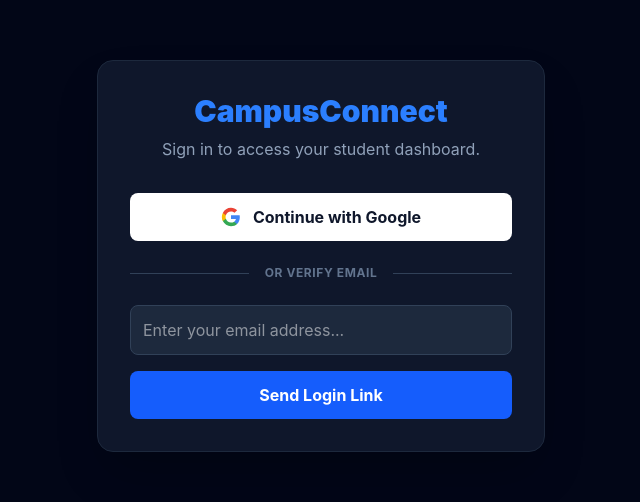
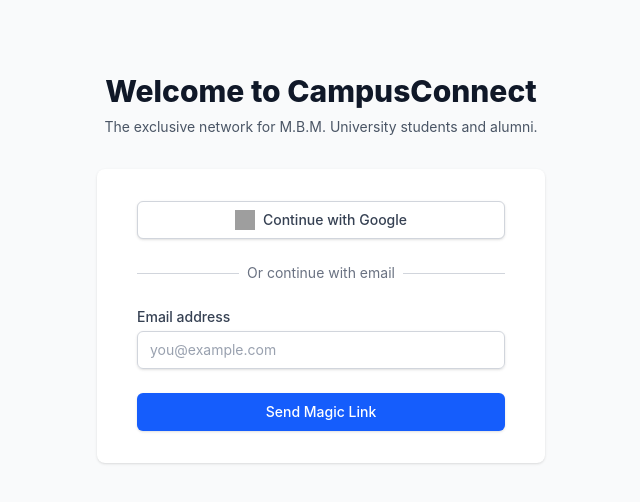
Before and after one commit to barasanaman9-eng/Track1_Intellactuals_demo, a React (Vite) app in the folder frontend/: page / in a window 1280 px wide. Shown: the part 144-646 px from the top of the page, without its empty margins (319-959 px from the left). Built offline with nearby package versions, Linux system fonts and the light colour scheme; no server answers; grey boxes are pictures that could not be loaded.

Commit message:
Fixed Vercel env variables and Magic Link origin

```diff
--- a/frontend/src/Landing.jsx
+++ b/frontend/src/Landing.jsx
@@ -1,188 +1,138 @@
-import React, { useState, useEffect } from 'react';
-import { auth, db, googleProvider } from './firebase';
-import {
-  signInWithPopup,
-  sendSignInLinkToEmail,
-  isSignInWithEmailLink,
-  signInWithEmailLink
-} from 'firebase/auth';
-import { doc, getDoc, setDoc, serverTimestamp } from 'firebase/firestore';
+import React, { useState } from 'react';
+import { auth, googleProvider } from './firebase';
+import { sendSignInLinkToEmail, signInWithPopup } from 'firebase/auth';
 
 export default function Landing() {
-  const [error, setError] = useState('');
+  const [email, setEmail] = useState('');
   const [message, setMessage] = useState('');
   const [isLoading, setIsLoading] = useState(false);
-  const [email, setEmail] = useState('');
-  const [isVerificationMode, setIsVerificationMode] = useState(false);
 
-  // --- 1. HANDLE RETURNING USER FROM EMAIL LINK ---
-  useEffect(() => {
-    const completeSignIn = async () => {
-      // Check if the URL contains the secure Firebase token when the page loads
-      if (isSignInWithEmailLink(auth, window.location.href)) {
+  // 1. Google Auth Logic
+  const handleGoogleLogin = async () => {
+    try {
       setIsLoading(true);
-        let savedEmail = window.localStorage.getItem('emailForSignIn');
-
-        // If they opened the link on a different device, ask for their email again to confirm
-        if (!savedEmail) {
-          savedEmail = window.prompt('Please re-enter your email for confirmation:');
-        }
-
-        try {
-          const result = await signInWithEmailLink(auth, savedEmail, window.location.href);
-          window.localStorage.removeItem('emailForSignIn'); // Clear storage
-          await checkAndCreateUser(result.user, savedEmail);
-        } catch (err) {
-          console.error("Link Sign-In Error:", err);
-          setError("Verification link expired or is invalid. Please try again.");
+      setMessage('');
+      await signInWithPopup(auth, googleProvider);
+    } catch (error) {
+      console.error("Google login failed:", error);
+      setMessage(`Login error: ${error.message}`);
     } finally {
       setIsLoading(false);
     }
-      }
-    };
-    completeSignIn();
-  }, []);
-
-  // --- 2. DATABASE CREATION HELPER ---
-  const checkAndCreateUser = async (user, emailUsed) => {
-    const userDocRef = doc(db, "users", user.uid);
-    const userDocSnap = await getDoc(userDocRef);
-
-    // If they don't exist yet, create a default profile for them
-    if (!userDocSnap.exists()) {
-      await setDoc(userDocRef, {
-        name: user.displayName || emailUsed.split('@')[0] || "New Student",
-        email: user.email || emailUsed,
-        major: "",
-        skills: "",
-        wantToLearn: "",
-        isBlockedFromFeed: false,
-        warnings: [],
-        createdAt: serverTimestamp()
-      });
-    }
   };
 
-  // --- 3. SEND EMAIL VERIFICATION LINK ---
-  const handleSendLink = async (e) => {
+  // 2. Magic Link Logic (with Vercel URL fix)
+  const handleMagicLinkLogin = async (e) => {
     e.preventDefault();
-    if (!email) return setError("Please enter your email.");
+    if (!email) {
+      setMessage("Please enter your email first.");
+      return;
+    }
 
     setIsLoading(true);
-    setError('');
     setMessage('');
 
+    // Automatically uses your live Vercel URL when deployed, and localhost during dev
     const actionCodeSettings = {
-      // This dynamically grabs your current URL (works for both localhost and your live Firebase app)
-      url: window.location.href,
+      url: window.location.origin,
       handleCodeInApp: true,
     };
 
     try {
       await sendSignInLinkToEmail(auth, email, actionCodeSettings);
-      window.localStorage.setItem('emailForSignIn', email); // Save email locally so they don't have to re-type it
-      setIsVerificationMode(true);
-      setMessage("✨ Verification link sent! Please check your inbox and spam folder.");
+      window.localStorage.setItem('emailForSignIn', email);
+      setMessage('✨ Magic link sent! Please check your inbox.');
+      setEmail(''); // Clear the input field after success
     } catch (error) {
-      console.error("Email Link Error:", error);
-      setError("Failed to send verification link. Please ensure the email is valid.");
-    } finally {
-      setIsLoading(false);
-    }
-  };
-
-  // --- 4. GOOGLE SIGN IN ---
-  const handleGoogleSignIn = async () => {
-    try {
-      setError('');
-      setIsLoading(true);
-      const result = await signInWithPopup(auth, googleProvider);
-      await checkAndCreateUser(result.user, result.user.email);
-    } catch (error) {
-      console.error("Google Auth Error:", error);
-      setError("Failed to sign in with Google. Please try again.");
+      console.error("Magic link failed:", error);
+      setMessage(`Email error: ${error.message}`);
     } finally {
       setIsLoading(false);
     }
   };
 
   return (
-    <div className="min-h-screen bg-[#020617] flex items-center justify-center p-4">
-      <div className="bg-slate-900 border border-slate-800 p-8 rounded-2xl shadow-2xl max-w-md w-full">
+    <div className="min-h-screen bg-gray-50 flex flex-col justify-center py-12 sm:px-6 lg:px-8">
+      <div className="sm:mx-auto sm:w-full sm:max-w-md">
+        <h2 className="mt-6 text-center text-3xl font-extrabold text-gray-900">
+          Welcome to CampusConnect
+        </h2>
+        <p className="mt-2 text-center text-sm text-gray-600">
+          The exclusive network for M.B.M. University students and alumni.
+        </p>
+      </div>
 
-        <h1 className="text-3xl font-black text-blue-500 mb-2 text-center">CampusConnect</h1>
-        <p className="text-slate-400 text-center mb-8">Sign in to access your student dashboard.</p>
+      <div className="mt-8 sm:mx-auto sm:w-full sm:max-w-md">
+        <div className="bg-white py-8 px-4 shadow sm:rounded-lg sm:px-10">
 
-        {error && (
-          <div className="bg-red-900/30 border border-red-800 text-red-400 p-3 rounded-lg mb-6 text-sm text-center">
-            {error}
-          </div>
-        )}
-
+          {/* Status Message Display */}
           {message && (
-          <div className="bg-emerald-900/30 border border-emerald-800 text-emerald-400 p-3 rounded-lg mb-6 text-sm text-center">
+            <div className={`mb-4 text-sm text-center p-3 rounded ${message.includes('error') ? 'bg-red-50 text-red-700' : 'bg-blue-50 text-blue-700'}`}>
               {message}
             </div>
           )}
 
           {/* Google Auth Button */}
+          <div>
             <button
-          onClick={handleGoogleSignIn}
+              onClick={handleGoogleLogin}
               disabled={isLoading}
-          className="w-full flex items-center justify-center gap-3 bg-white text-slate-900 font-bold py-3 px-4 rounded-lg hover:bg-slate-200 transition-colors disabled:opacity-50"
+              className="w-full flex justify-center items-center py-2 px-4 border border-gray-300 rounded-md shadow-sm bg-white text-sm font-medium text-gray-700 hover:bg-gray-50 focus:outline-none disabled:opacity-50"
             >
-          {isLoading ? (
-             <div className="w-5 h-5 border-2 border-slate-900 border-t-transparent rounded-full animate-spin"></div>
-          ) : (
-            <svg className="w-5 h-5" viewBox="0 0 24 24">
-              <path fill="#4285F4" d="M22.56 12.25c0-.78-.07-1.53-.2-2.25H12v4.26h5.92c-.26 1.37-1.04 2.53-2.21 3.31v2.77h3.57c2.08-1.92 3.28-4.74 3.28-8.09z" />
-              <path fill="#34A853" d="M12 23c2.97 0 5.46-.98 7.28-2.66l-3.57-2.77c-.98.66-2.23 1.06-3.71 1.06-2.86 0-5.29-1.93-6.16-4.53H2.18v2.84C3.99 20.53 7.7 23 12 23z" />
-              <path fill="#FBBC05" d="M5.84 14.09c-.22-.66-.35-1.36-.35-2.09s.13-1.43.35-2.09V7.07H2.18C1.43 8.55 1 10.22 1 12s.43 3.45 1.18 4.93l2.85-2.22.81-.62z" />
-              <path fill="#EA4335" d="M12 5.38c1.62 0 3.06.56 4.21 1.64l3.15-3.15C17.45 2.09 14.97 1 12 1 7.7 1 3.99 3.47 2.18 7.07l3.66 2.84c.87-2.6 3.3-4.53 6.16-4.53z" />
-            </svg>
-          )}
+              <img
+                className="h-5 w-5 mr-2"
+                src="https://www.svgrepo.com/show/475656/google-color.svg"
+                alt="Google logo"
+              />
               Continue with Google
             </button>
-
-        <div className="relative flex items-center py-6">
-          <div className="flex-grow border-t border-slate-700"></div>
-          <span className="flex-shrink-0 mx-4 text-slate-500 text-xs font-bold tracking-wider">OR VERIFY EMAIL</span>
-          <div className="flex-grow border-t border-slate-700"></div>
           </div>
 
-        {/* Email Link Auth */}
-        {!isVerificationMode ? (
-          <form onSubmit={handleSendLink} className="space-y-4">
+          <div className="mt-6">
+            <div className="relative">
+              <div className="absolute inset-0 flex items-center">
+                <div className="w-full border-t border-gray-300" />
+              </div>
+              <div className="relative flex justify-center text-sm">
+                <span className="px-2 bg-white text-gray-500">
+                  Or continue with email
+                </span>
+              </div>
+            </div>
+          </div>
+
+          {/* Magic Link Form */}
+          <form className="mt-6 space-y-6" onSubmit={handleMagicLinkLogin}>
+            <div>
+              <label htmlFor="email" className="block text-sm font-medium text-gray-700">
+                Email address
+              </label>
+              <div className="mt-1">
                 <input
+                  id="email"
+                  name="email"
                   type="email"
+                  autoComplete="email"
                   required
                   value={email}
                   onChange={(e) => setEmail(e.target.value)}
-              placeholder="Enter your email address..."
-              className="w-full bg-slate-800 border border-slate-700 text-white p-3 rounded-lg focus:outline-none focus:border-blue-500"
+                  className="appearance-none block w-full px-3 py-2 border border-gray-300 rounded-md shadow-sm placeholder-gray-400 focus:outline-none focus:ring-blue-500 focus:border-blue-500 sm:text-sm"
+                  placeholder="you@example.com"
                 />
+              </div>
+            </div>
+
+            <div>
               <button
                 type="submit"
                 disabled={isLoading}
-              className="w-full bg-blue-600 hover:bg-blue-500 text-white font-bold py-3 px-4 rounded-lg transition-colors disabled:opacity-50 flex justify-center items-center"
+                className="w-full flex justify-center py-2 px-4 border border-transparent rounded-md shadow-sm text-sm font-medium text-white bg-blue-600 hover:bg-blue-700 focus:outline-none focus:ring-2 focus:ring-offset-2 focus:ring-blue-500 disabled:opacity-50"
               >
-              {isLoading ? <div className="w-5 h-5 border-2 border-white border-t-transparent rounded-full animate-spin"></div> : 'Send Login Link'}
-            </button>
-          </form>
-        ) : (
-          <div className="text-center p-4 bg-slate-800 rounded-lg border border-slate-700">
-            <p className="text-slate-300 text-sm mb-4">
-              We sent a magic link to <strong className="text-white">{email}</strong>. Click the link in that email to instantly log in.
-            </p>
-            <button
-              onClick={() => setIsVerificationMode(false)}
-              className="text-blue-400 hover:text-blue-300 text-sm font-bold"
-            >
-              Entered the wrong email? Try again.
+                {isLoading ? 'Sending...' : 'Send Magic Link'}
               </button>
             </div>
-        )}
-
+          </form>
+        </div>
       </div>
     </div>
   );
--- a/frontend/src/firebase.js
+++ b/frontend/src/firebase.js
@@ -1,19 +1,19 @@
-import { initializeApp } from 'firebase/app';
-import { getAuth, GoogleAuthProvider } from 'firebase/auth';
-import { getFirestore } from 'firebase/firestore';
+import { initializeApp } from "firebase/app";
+import { getAuth, GoogleAuthProvider } from "firebase/auth";
+import { getFirestore } from "firebase/firestore";
 
 const firebaseConfig = {
-  apiKey: "AIzaSyDKwmWYx-DxYjXaa-iPl4MsGnFU9qWEtOs",
-  authDomain: "campusconnect-c3478.firebaseapp.com",
-  projectId: "campusconnect-c3478",
-  storageBucket: "campusconnect-c3478.firebasestorage.app",
-  messagingSenderId: "577178601861",
-  appId: "1:577178601861:web:e9e73904b98fac6fd59cec"
+  apiKey: import.meta.env.VITE_FIREBASE_API_KEY,
+  authDomain: import.meta.env.VITE_FIREBASE_AUTH_DOMAIN,
+  projectId: import.meta.env.VITE_FIREBASE_PROJECT_ID,
+  storageBucket: import.meta.env.VITE_FIREBASE_STORAGE_BUCKET,
+  messagingSenderId: import.meta.env.VITE_FIREBASE_MESSAGING_SENDER_ID,
+  appId: import.meta.env.VITE_FIREBASE_APP_ID
 };
 
 const app = initializeApp(firebaseConfig);
+const auth = getAuth(app);
+const db = getFirestore(app);
+const googleProvider = new GoogleAuthProvider();
 
-// Export Authentication, Database, and the Google Provider
-export const auth = getAuth(app);
-export const db = getFirestore(app);
-export const googleProvider = new GoogleAuthProvider();
+export { app, auth, db, googleProvider };
```
Lines whose indentation alone changed are shown as unchanged.
